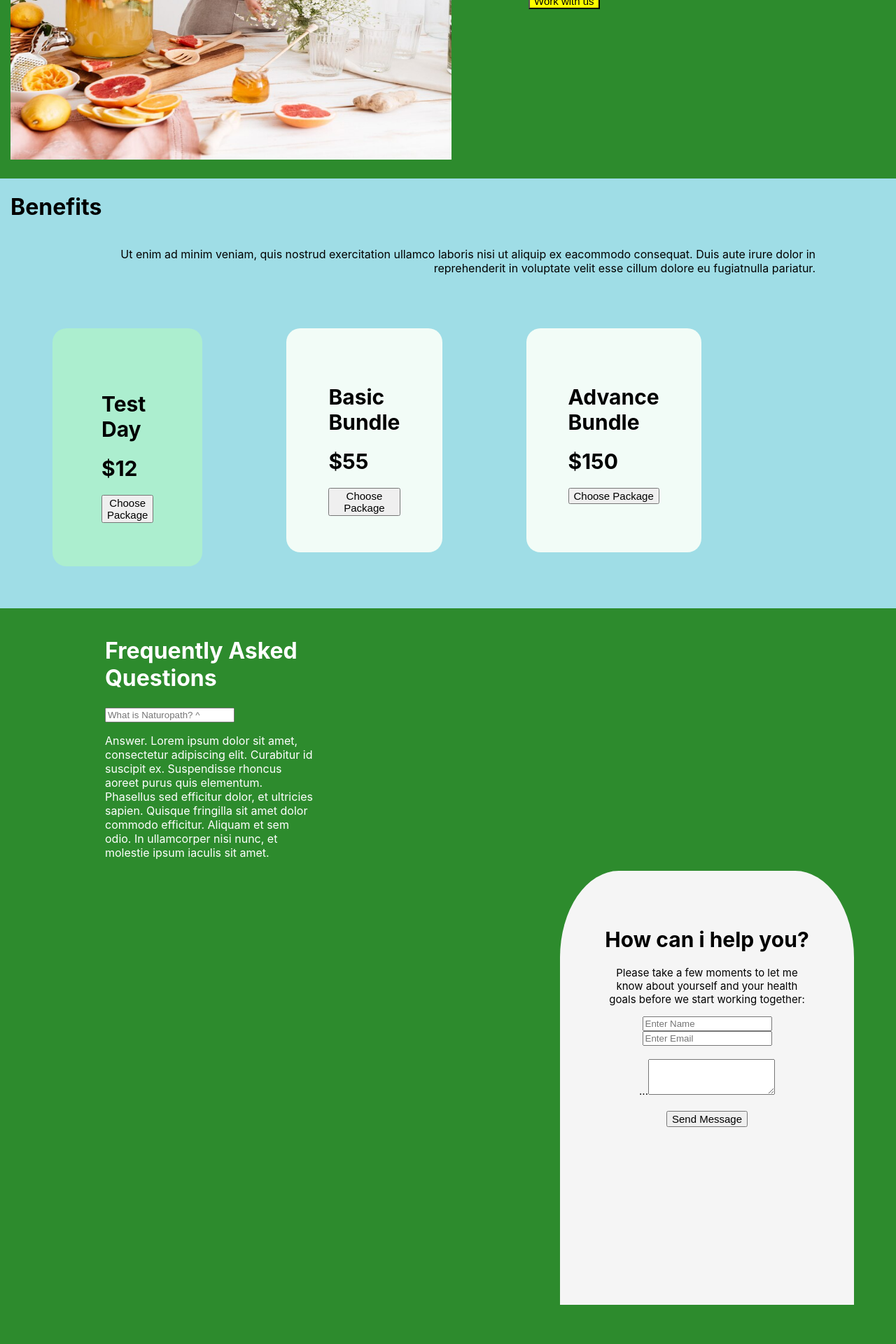
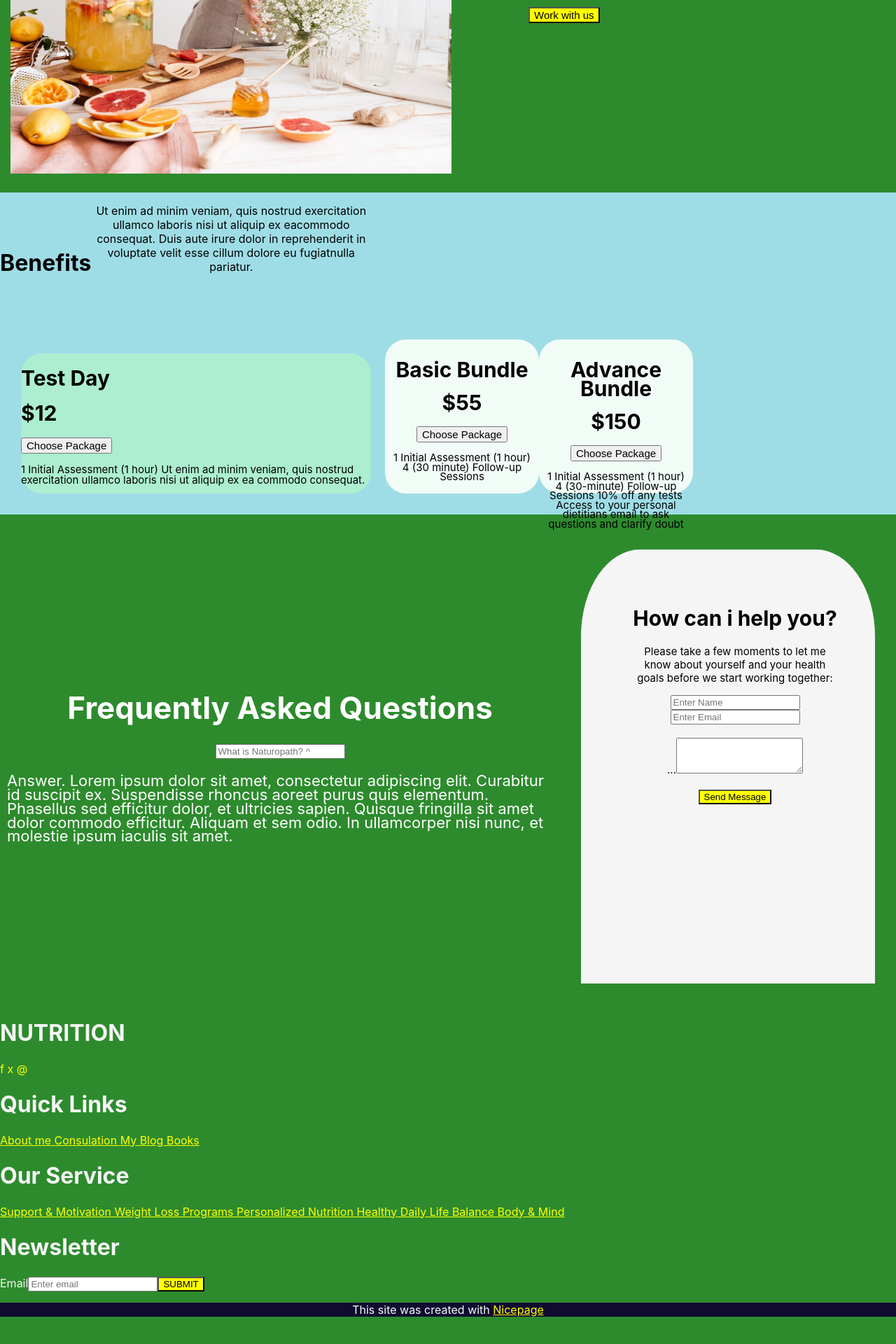
Before and after one commit to Sumedha-Bhat14/internship-react-sumedha, a React (Create React App) app: page / in a window 1280 px wide. Shown: the part 562-2482 px from the top of the page at 70% size. After the commit the page ends 2459 px from the top, so only its background shows below. Built offline with nearby package versions, Linux system fonts and the light colour scheme.

Commit message:
react task is continued

```diff
--- a/src/App.css
+++ b/src/App.css
@@ -36,12 +36,15 @@
     transform: rotate(360deg);
   }
 } */
+.Header {
+  background-color: antiquewhite;
+}
 
-body{
+body {
   background-color: rgba(45, 139, 45, 1);
 }
 
-.center{
+
 /* padding: 0 15px; */
 /* display: flex; */
 /* flex-wrap: wrap; */
@@ -49,14 +52,15 @@ body{
 /* justify-content: space-around; */
 /* gap: 5rem; */
 
-}
 
-.u-layout{
+
+.u-layout {
   width: 100px;
   max-width: 400px;
   object-fit: cover;
   vertical-align: middle;
 }
+
 .u-layout img {
   border-radius: 30% 30% 0 0;
   width: 630px;
@@ -64,7 +68,7 @@ body{
 
 }
 
- .firstPage{
+.firstPage {
   padding: 0 15px;
   display: flex;
   flex-wrap: wrap;
@@ -75,48 +79,63 @@ body{
 
 }
 
-.section{
+.section {
   background-color: rgba(159, 221, 230, 1);
-   padding: 0 15px;
+  padding: 0 px;
   display: flex;
   flex-wrap: wrap;
+  align-items: center;
+  text-align: center;
+  gap: 0rem;
+
+
 
 
   /* align-items: center;
     justify-content: center;  */
 }
 
-.Page{
-  flex: auto;
-   padding: 0 100px;
-   gap: 50rem;
-    display: flex;
-   text-align: end;
-    flex-wrap: wrap;
+.Page {
+  width: 400px;
+  height: 200px;
+  /* padding: 0 100px;
+  margin: 0 200px;
+  */
+  justify-content: end;
 
-    /* align-items: end;
-    justify-content: end;  */
+
+  /* flex-wrap: wrap;  */
+
 }
 
-.btnn{
+.btnn {
   font-size: 15px;
   background-color: yellow;
 }
-.btn{
+
+.btn {
   font-size: 15px;
 }
- .intro{
-   flex: 5;
+
+.bbtn {
+  background: yellow;
+}
+
+.intro {
+  flex: 7;
   color: white;
+  font-size: 30px;
 
 }
 
-.flex-container{
-   width: 300px;
+.flex-container {
+  width: 1000px;
+  height: 400px;
   height: auto;
   display: flex;
   flex-direction: row;
- /* box-sizing: border-box; */
+  margin: 10px;
+
 
 }
 
@@ -129,25 +148,33 @@ min-height: 400px;
 
  }  */
 
-  .flex-box1{
+.flex-box1 {
+  height: 200px;
+  width: 500px;
+  line-height: 1;
+  background-color: rgb(172, 238, 207);
+  margin: 20px;
+  text-align: left;
+  border-radius: 30px;
+  font-size: 15px;
+  /* padding: 80px; */
+  justify-content: left;
+
+
+}
+
+.flex-box {
   height: 200px;
   width: 200px;
-    background-color: rgb(172, 238, 207);
-    margin: 60px;
+  line-height: 0.9;
+  background-color: rgb(242, 252, 247);
+  /* margin: 40px; */
   /* text-align: center;  */
-    border-radius: 20px;
+  border-radius: 30px;
   font-size: 15px;
-    padding: 70px;
- }
- .flex-box{
-    height: 200px;
-      width: 200px;
-      background-color: rgb(242, 252, 247);
-      margin: 60px;
-      /* text-align: center;  */
-      border-radius: 20px;
-      font-size: 15px;
-      padding: 60px;
+  padding: 10px;
+  /* text-align: left;
+      justify-content: left; */
 }
 
 
@@ -156,38 +183,70 @@ min-height: 400px;
   text-align: left;
 } */
 
-.form-page{
+.form-page {
   background-color: whitesmoke;
+  justify-content: flex;
 }
-.page1{
-  width: 300px;
-  margin: 0 150px;
+
+.page1 {
+
+  height: 300x;
+  padding: 10px;
+  /* margin: 0 150px; */
   color: white;
+  font-size: 22px;
+  line-height: 0.9;
+  justify-items: center;
+}
 
-}
-.form{
+.form {
   text-align: center;
   border-radius: 30% 30% 0 0;
-  content: none;
+  position: top;
   width: 300px;
-  height: 690px;
-  /* gap: 90rem; */
-
+  height: auto;
+  margin: 10px;
 
 }
 
-.form-page{
+.form-page {
   border-radius: 20% 20% 0 0;
-   width: 650px;
-   /* height: 690px;  */
+  /* width: 650px;
+    height: 690px;   */
   width: 300px;
   height: 500px;
   max-width: 600px;
   object-fit: cover;
   vertical-align: right;
   padding: 60px;
-  margin: 0 800px;
+  position: top;
+  margin: 30px;
   font-size: 15px;
 
+}
 
+.portfolio {
+  color: whitesmoke;
+  /* display: flex;
+  flex-direction: row; */
 }
+
+.links {
+  color: yellow;
+}
+
+.bttn {
+  background: yellow;
+}
+
+.last {
+  background-color: rgb(17, 11, 48);
+  color: rgb(242, 252, 247);
+  text-align: center;
+}
+
+.frequently_asked_section {
+  display: flex;
+  justify-content: space-between;
+  align-items: center;
+}
--- a/src/App.js
+++ b/src/App.js
@@ -3,7 +3,7 @@ import React from "react";
 import Test1 from "./Test1";
 import Test2 from "./Test2";
 import Demo from "./Demo";
-import './App.css';
+// import './App.css';
 import Header from "./components/Header";
 
 function App() {
--- a/src/Demo.js
+++ b/src/Demo.js
@@ -1,18 +1,21 @@
-import React from 'react'
-import TestImg from "./happy-woman-standing-indoors-drinking-citrus-beverage_171337-14305.jpg"
+import React from "react";
+import TestImg from "./happy-woman-standing-indoors-drinking-citrus-beverage_171337-14305.jpg";
+import './App.css'
 
 function Demo() {
   return (
     <div>
       <div className="firstPage">
         <div className="u-layout">
-
           <img src={TestImg}></img>
         </div>
         <div className="intro">
           <h1> Prices </h1>
           <p> Images from Freepik </p>
-   <button type="button" className="btnn"> Work with us </button>
+          <button type="button" className="btnn">
+            {" "}
+            Work with us{" "}
+          </button>
         </div>
       </div>
       <br></br>
@@ -21,48 +24,89 @@ function Demo() {
         <div className="section">
           <h1> Benefits </h1>
           <div className="Page">
-        <p> Ut enim ad minim veniam, quis nostrud exercitation ullamco
-            laboris nisi ut aliquip ex eacommodo consequat. Duis aute
-            irure dolor in reprehenderit in voluptate velit esse cillum
-            dolore eu fugiatnulla pariatur.</p>
+            <p>
+              {" "}
+              Ut enim ad minim veniam, quis nostrud exercitation ullamco laboris
+              nisi ut aliquip ex eacommodo consequat. Duis aute irure dolor in
+              reprehenderit in voluptate velit esse cillum dolore eu fugiatnulla
+              pariatur.
+            </p>
           </div>
           <div className="flex-container">
             <div className="flex-box1">
               <h1> Test Day </h1>
               <h1> $12 </h1>
-    <button type="button" className="btn"> Choose Package </button>
+              <button type="button" className="btn">
+                {" "}
+                Choose Package{" "}
+              </button>
+              <p>
+                {" "}
+                1 Initial Assessment (1 hour) Ut enim ad minim veniam, quis
+                nostrud exercitation ullamco laboris nisi ut aliquip ex ea
+                commodo consequat.{" "}
+              </p>
             </div>
 
             <div className="flex-box">
               <h1> Basic Bundle </h1>
               <h1> $55 </h1>
-    <button type="button" className="btn"> Choose Package </button>
+              <button type="button" className="btn">
+                {" "}
+                Choose Package{" "}
+              </button>
+              <p>
+                {" "}
+                1 Initial Assessment (1 hour) 4 (30 minute) Follow-up Sessions{" "}
+              </p>
             </div>
 
             <div className="flex-box">
               <h1> Advance Bundle </h1>
               <h1> $150 </h1>
-    <button type="button" className="btn"> Choose Package </button>
+              <button type="button" className="btn">
+                {" "}
+                Choose Package{" "}
+              </button>
+              <p>
+                {" "}
+                1 Initial Assessment (1 hour) 4 (30-minute) Follow-up Sessions
+                10% off any tests Access to your personal dietitians email to
+                ask questions and clarify doubt{" "}
+              </p>
             </div>
           </div>
         </div>
       </div>
       <br></br>
-<div>
+
+
+        <div className="frequently_asked_section">
           <div className="page1">
             <h1> Frequently Asked Questions </h1>
             {/* <p> What is Naturopath? </p>  */}
-    <disable>  <input type="Name" placeholder="What is Naturopath? ^"></input></disable>
-    <p> Answer. Lorem ipsum dolor sit amet, consectetur adipiscing elit. Curabitur id suscipit ex. Suspendisse rhoncus
-        aoreet purus quis elementum. Phasellus sed efficitur dolor, et ultricies sapien. Quisque fringilla sit amet dolor
-        commodo efficitur. Aliquam et sem odio. In ullamcorper nisi nunc, et molestie ipsum iaculis sit amet.</p>
+            <disable>
+              {" "}
+              <input type="Name" placeholder="What is Naturopath? ^"></input>
+            </disable>
+            <p>
+              {" "}
+              Answer. Lorem ipsum dolor sit amet, consectetur adipiscing elit.
+              Curabitur id suscipit ex. Suspendisse rhoncus aoreet purus quis
+              elementum. Phasellus sed efficitur dolor, et ultricies sapien.
+              Quisque fringilla sit amet dolor commodo efficitur. Aliquam et sem
+              odio. In ullamcorper nisi nunc, et molestie ipsum iaculis sit
+              amet.
+            </p>
           </div>
 
           <div className="form-page">
             <form className="form">
               <h1> How can i help you? </h1>
-            <p>Please take a few moments to let me know about yourself and your health goals before we
-                start working together:</p>
+              <p>
+                Please take a few moments to let me know about yourself and your
+                health goals before we start working together:
+              </p>
               <div>
                 {/* <label for="NameFormControlInput1" className="form-label"><ins> Name </ins></label> */}
                 <input type="Name" placeholder="Enter Name"></input>
@@ -73,24 +117,99 @@ function Demo() {
                 <input type="email" placeholder="Enter Email"></input>
               </div>
 
-                <div><br></br>
-                 <label for="exampleFormControlTextarea1" class="form-label">...</label>
-            <textarea class="form-control" id="exampleFormControlTextarea1" rows="3"></textarea>
+              <div>
+                <br></br>
+                <label for="exampleFormControlTextarea1" class="form-label">
+                  ...
+                </label>
+                <textarea
+                  class="form-control"
+                  id="exampleFormControlTextarea1"
+                  rows="3"
+                ></textarea>
               </div>
-                <div><br></br>
-                     <button type="button" className="btn"> Send Message </button>
+              <div>
+                <br></br>
+                <button type="button" className="bbtn">
+                  {" "}
+                  Send Message{" "}
+                </button>
               </div>
             </form>
           </div>
-    <div>
-        <div>
+        </div>
 
+        <div className="portfolio">
+          <div className="container">
+            <h1> NUTRITION </h1>
+            <p className="links"> f x @ </p>
+
+            <h1> Quick Links </h1>
+            <a className="links" href="#">
+              {" "}
+              About me{" "}
+            </a>
+            <a className="links" href="#">
+              {" "}
+              Consulation{" "}
+            </a>
+            <a className="links" href="#">
+              {" "}
+              My Blog{" "}
+            </a>
+            <a className="links" href="#">
+              {" "}
+              Books{" "}
+            </a>
+
+            <h1> Our Service </h1>
+            <a className="links" href="#">
+              {" "}
+              Support & Motivation{" "}
+            </a>
+            <a className="links" href="#">
+              {" "}
+              Weight Loss Programs{" "}
+            </a>
+            <a className="links" href="#">
+              {" "}
+              Personalized Nutrition{" "}
+            </a>
+            <a className="links" href="#">
+              {" "}
+              Healthy Daily Life
+            </a>
+            <a className="links" href="#">
+              {" "}
+              Balance Body & Mind{" "}
+            </a>
+
+            <h1> Newsletter </h1>
+            <label for="exampleInputEmail1" class="form-label">
+              Email
+            </label>
+            <input type="email" placeholder="Enter email"></input>
+            <button type="button" className="bttn">
+              {" "}
+              SUBMIT{" "}
+            </button>
           </div>
         </div>
+        <div className="content">
+          <div className="last">
+            <p>
+              {" "}
+              This site was created with{" "}
+              <a className="links" href="#">
+                {" "}
+                Nicepage{" "}
+              </a>{" "}
+            </p>
           </div>
         </div>
 
-  )
+    </div>
+  );
 }
 
-export default Demo
+export default Demo;
--- a/src/components/Header.js
+++ b/src/components/Header.js
@@ -1,30 +1,33 @@
-import React from 'react'
+import React from "react";
+import '../App.css';
 
 function Header() {
   return (
     <div>
-
-            <header>
-    <li >
-          <a  href="#NUTRITION"> NUTRITION </a>
+      <header>
+      <nav class="navbar navbar-expand-lg bg-body-tertiary"></nav>
+      <a class="navbar-brand" href="#">Navbar</a>
+      <span class="navbar-toggler-icon"></span>
+      <div class="collapse navbar-collapse" id="navbarSupportedContent">
+        <li className="nav-item">
+          <a class="nav-link" href="#"> NUTRITION </a>
         </li>
-        <li >
-        <a  href="#Home"> Home </a>
-         </li>
-     <li >
-         <a  href="#About Me"> About Me </a>
+        <li className="nav-item">
+          <a class="nav-link" href="#Home"> Home </a>
         </li>
-     <li >
-        <a  href="#Pages"> Pages </a>
-            </li>
-        <li >
-            <a  href="#Contact"> Contact </a>
+        <li className="nav-item">
+          <a class="nav-link" href="#About Me"> About Me </a>
         </li>
-        </header>
-
+        <li className="nav-item">
+          <a class="nav-link" href="#Pages"> Pages </a>
+        </li>
+        <li className="nav-item">
+          <a class="nav-link" href="#Contact"> Contact </a>
+        </li>
+        </div>
+      </header>
     </div>
-
-  )
+  );
 }
 
-export default Header
+export default Header;
```
Lines whose indentation alone changed are shown as unchanged.
